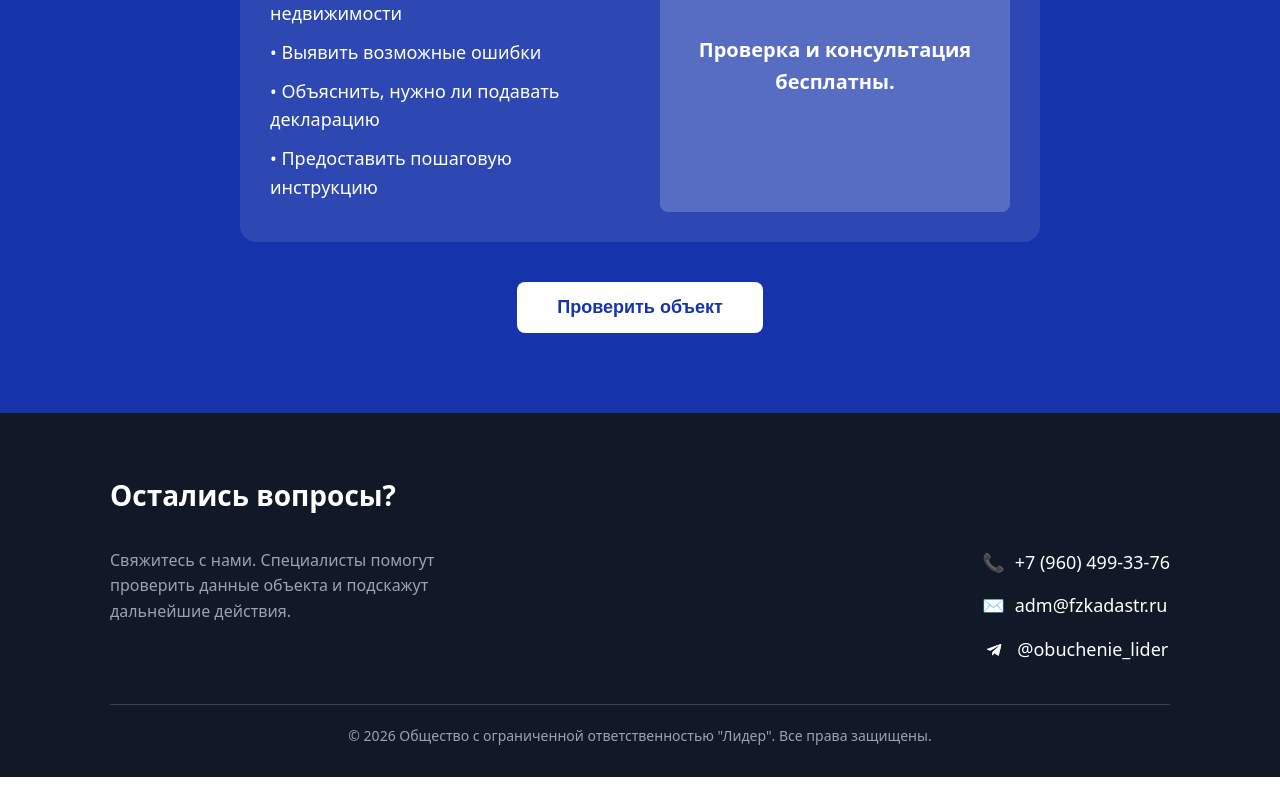
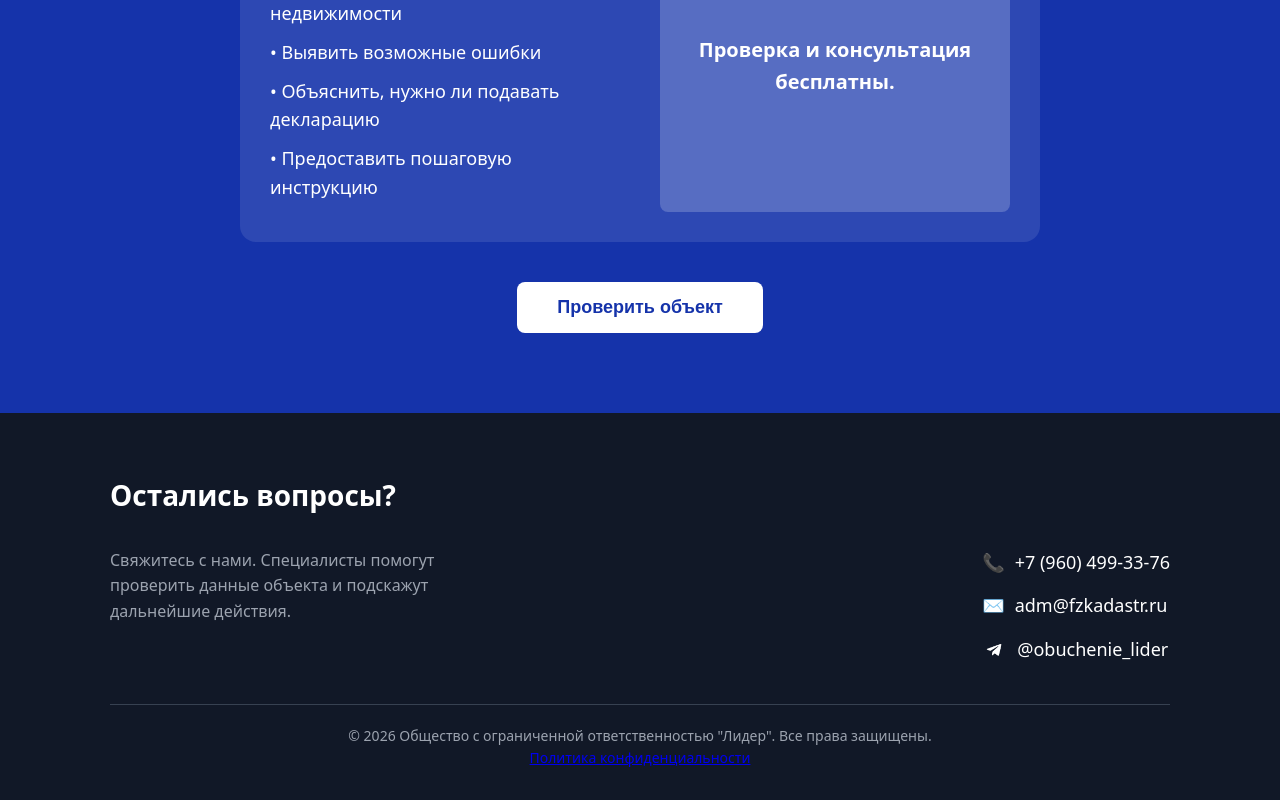
Before and after one commit to Korkin-Igor/vue-cadaster-check, a Vue app: page / in a window 1280 px wide. Shown: the part 3601-4401 px from the top of the page. Before the commit the page ends 4378 px from the top, so only its background shows below. Built offline with nearby package versions, Linux system fonts and the light colour scheme.

Commit message:
add policy in footer

```diff
--- a/src/components/Footer.vue
+++ b/src/components/Footer.vue
@@ -22,7 +22,8 @@
       </div>
 
       <div class="copyright">
-        &copy 2026 Общество с ограниченной ответственностью "Лидер". Все права защищены.
+        <p>&copy; 2026 Общество с ограниченной ответственностью "Лидер". Все права защищены.</p>
+        <a target="_blank" href="../../public/policy.pdf">Политика конфиденциальности</a>
       </div>
     </div>
   </footer>
```
Also changed, not shown: 1 other file (tests, documents, lock files or other folders).
